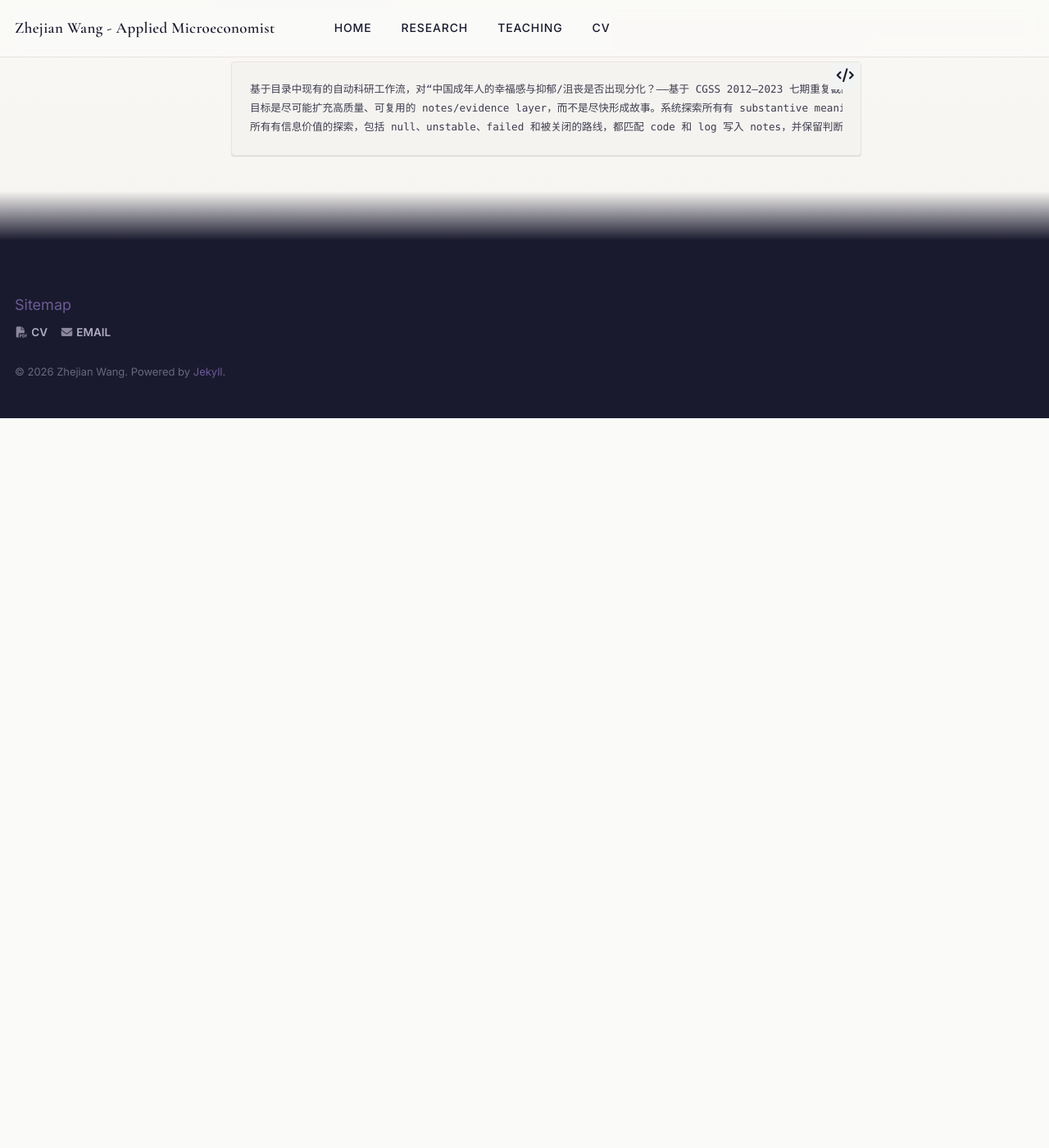
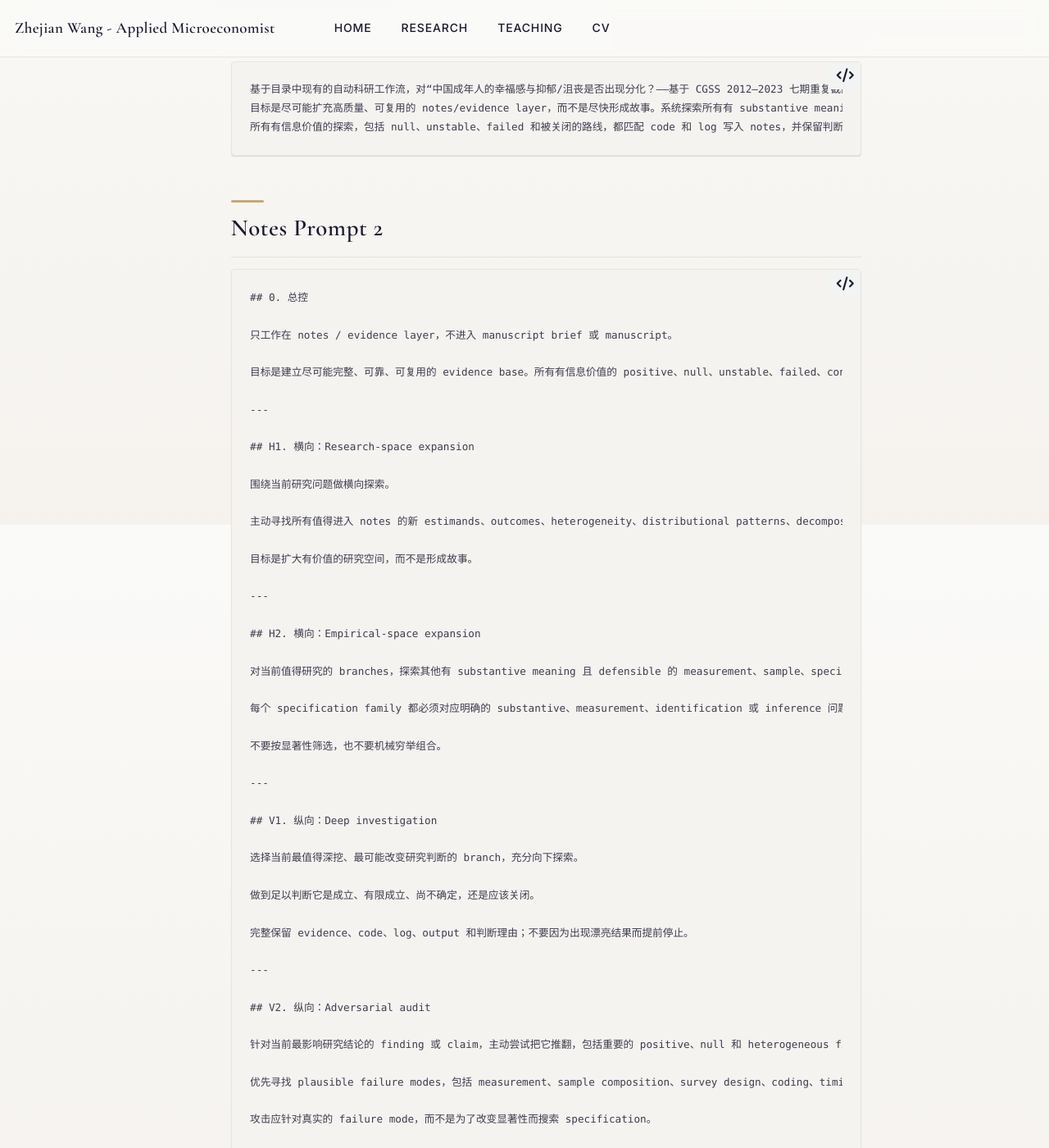
Before and after one commit to zhejianw/zhejianw.github.io, a Jekyll site: the page built from ai/prompts/notes/index.md, in a window 1280 px wide and 1400 px high, scrolled down 260 px. Shown: the whole window at 82% size. Built offline with Jekyll 4.4.1, drawn with Linux system fonts in a browser that asks for light colours; a script that is not in the unit is left out; before the commit the page ends 932 px from its top, so only the background shows below that; some of the changed text lies outside the part shown.

Commit message:
Add second notes workflow prompt verbatim

```diff
--- a/ai/prompts/notes/index.md
+++ b/ai/prompts/notes/index.md
@@ -20,3 +20,103 @@ last_updated: 2026-08-27
 目标是尽可能扩充高质量、可复用的 notes/evidence layer，而不是尽快形成故事。系统探索所有有 substantive meaning 且 defensible 的 estimand 和 specification families，包括合理的 dependent variables/codings、controls、FE、clustering/inference、functional forms、weights、sample restrictions，以及 distributional、heterogeneity、decomposition 等分析；主动补充我没有点到但值得探索的方向。不要机械做 specification 笛卡尔积，也不要按显著性筛选结果。
 所有有信息价值的探索，包括 null、unstable、failed 和被关闭的路线，都匹配 code 和 log 写入 notes，并保留判断理由。只有经充分探索后仍然稳定、有意义、可辩护的素材进入 manuscript brief，再由 manuscript brief 加工到 manuscript。
 ~~~
+
+## Notes Prompt 2
+
+~~~text
+## 0. 总控
+
+只工作在 notes / evidence layer，不进入 manuscript brief 或 manuscript。
+
+目标是建立尽可能完整、可靠、可复用的 evidence base。所有有信息价值的 positive、null、unstable、failed、contradictory 和 dead-end 结果都保留，并匹配 code、log 和 output。不要按显著性筛选，也不要机械穷举无意义的 specifications。
+
+---
+
+## H1. 横向：Research-space expansion
+
+围绕当前研究问题做横向探索。
+
+主动寻找所有值得进入 notes 的新 estimands、outcomes、heterogeneity、distributional patterns、decompositions、diagnostics、alternative explanations 和其他未想到的 research branches。
+
+目标是扩大有价值的研究空间，而不是形成故事。
+
+---
+
+## H2. 横向：Empirical-space expansion
+
+对当前值得研究的 branches，探索其他有 substantive meaning 且 defensible 的 measurement、sample、specification 和 inference choices，包括合理的 outcome coding、controls、FE、functional forms、weights、clustering / inference 和 sample definitions。
+
+每个 specification family 都必须对应明确的 substantive、measurement、identification 或 inference 问题；没有明确目的的不跑。
+
+不要按显著性筛选，也不要机械穷举组合。
+
+---
+
+## V1. 纵向：Deep investigation
+
+选择当前最值得深挖、最可能改变研究判断的 branch，充分向下探索。
+
+做到足以判断它是成立、有限成立、尚不确定，还是应该关闭。
+
+完整保留 evidence、code、log、output 和判断理由；不要因为出现漂亮结果而提前停止。
+
+---
+
+## V2. 纵向：Adversarial audit
+
+针对当前最影响研究结论的 finding 或 claim，主动尝试把它推翻，包括重要的 positive、null 和 heterogeneous findings。
+
+优先寻找 plausible failure modes，包括 measurement、sample composition、survey design、coding、timing、alternative explanation 和 identification / inference 问题。
+
+攻击应针对真实的 failure mode，而不是为了改变显著性而搜索 specification。
+
+---
+
+## H3. 再横向：Evidence-conditioned discovery
+
+重新阅读当前 notes、results、异常、矛盾和 dead ends。
+
+问：已有证据产生了哪些此前没有想到、但现在值得探索的新问题或 branches？
+
+只扩展有 substantive 或 diagnostic value 的方向。
+
+---
+
+## C1. 收敛：Branch adjudication
+
+整理并裁决当前 research state。
+
+每条 branch 简要保留：
+
+**status → strongest evidence → strongest counterevidence → unresolved question → next best action**
+
+合并重复探索，关闭低价值路线，更新 dead-end 和 decision records，并决定下一轮资源投向。
+
+不要进入 manuscript brief。
+
+---
+
+## X1. 按需：Contradiction resolution
+
+当重要 evidence 彼此冲突时调用。
+
+找出当前 notes 中无法被同一个简单解释同时容纳的证据。
+
+判断矛盾来自 measurement、sample、estimand、timing、specification、heterogeneity、noise，还是意味着原有解释需要改变。
+
+优先寻找能够区分 competing explanations 的新证据，而不是替某个结果辩护。
+
+---
+
+## 循环
+
+**H1 → H2 → V1 → V2 → H3 → C1 → loop**
+
+出现重要矛盾时，随时插入 **X1**。
+
+不要求每轮所有 branches 都完整走一遍。
+
+停止标准不是 specification 饱和，而是：
+
+> 对所有高价值 research branches，继续探索已经很难显著改变我们对研究问题的判断。
+~~~
```
